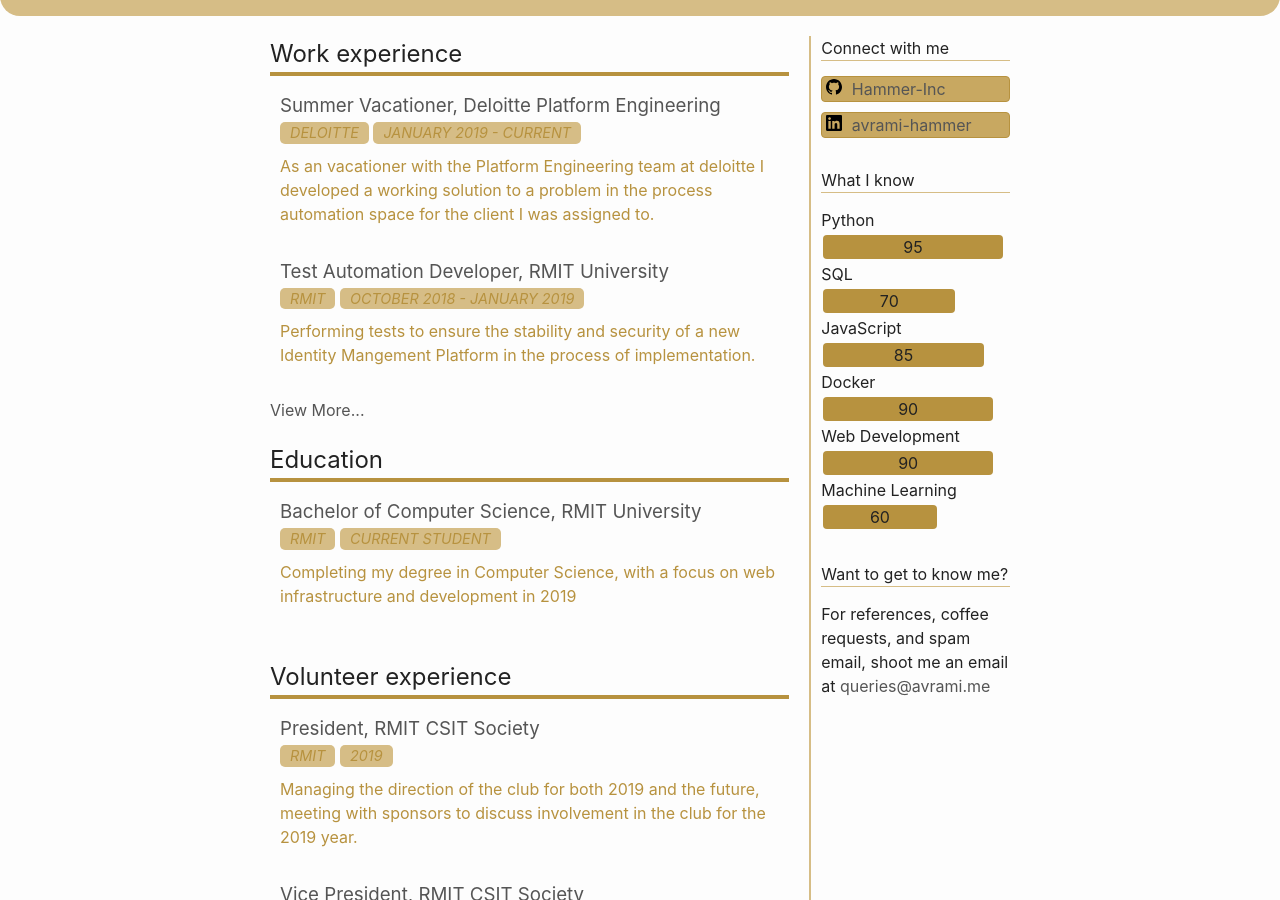
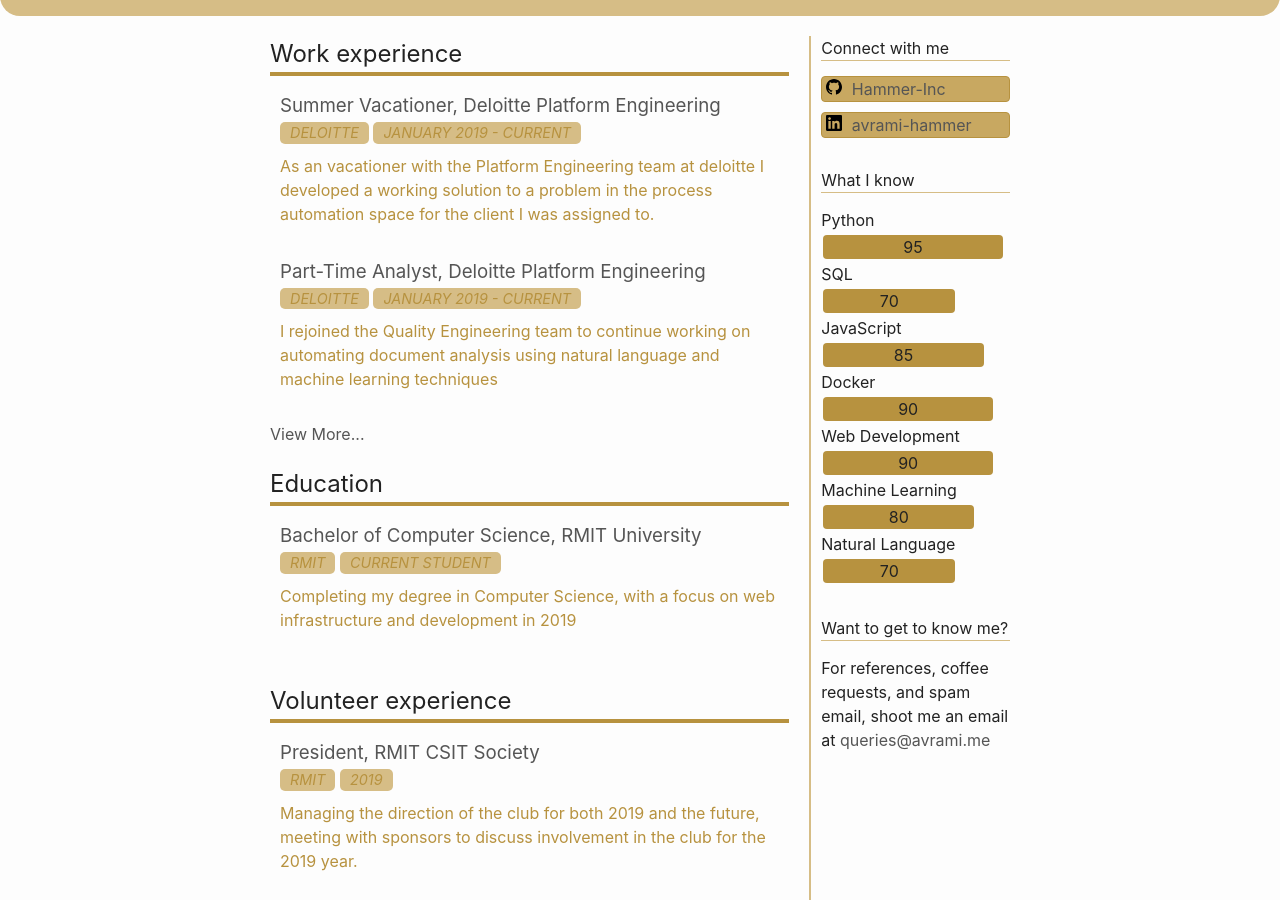
Before and after one commit to avra-m3/hammer-inc.github.io, a Jekyll site: the page built from index.html, in a window 1280 px wide and 900 px high, scrolled down 347 px. Built offline with Jekyll 4.4.1, drawn with Linux system fonts in a browser that asks for light colours; the list of posts is cut into pages by our own code.

Commit message:
Update resume

```diff
--- a/_config.yml
+++ b/_config.yml
@@ -58,7 +58,9 @@
   - name: Web Development
     confidence: 90
   - name: Machine Learning
-    confidence: 60
+    confidence: 80
+  - name: Natural Language
+    confidence: 70
 
 google_analytics: UA-131741134-1
 plugins:
--- /dev/null
+++ b/_work/analyst-deloitte-pe.md
@@ -0,0 +1,9 @@
+---
+layout: project
+title:  "Part-Time Analyst, Deloitte Platform Engineering"
+date:  2019-01-14
+short: "Deloitte Part-Time 2019"
+skills: ['communication', 'time management', 'optical character recognition (OCR)', 'natural language processing (NLP)', 'python']
+tags: ['Deloitte', 'January 2019 - Current']
+---
+I rejoined the Quality Engineering team to continue working on automating document analysis using natural language and machine learning techniques
--- a/_work/summer-intern-dpe-2019.md
+++ b/_work/summer-intern-dpe-2019.md
@@ -2,7 +2,7 @@
 layout: project
 title:  "Summer Vacationer, Deloitte Platform Engineering"
 date:  2019-01-14
-short: "Deloite 2019"
+short: "Deloitte Intern 2019"
 skills: ['communication', 'time management', 'optical character recognition (OCR)', 'natural language processing (NLP)', 'python', 'performance testing']
 tags: ['Deloitte', 'January 2019 - Current']
 ---
```
